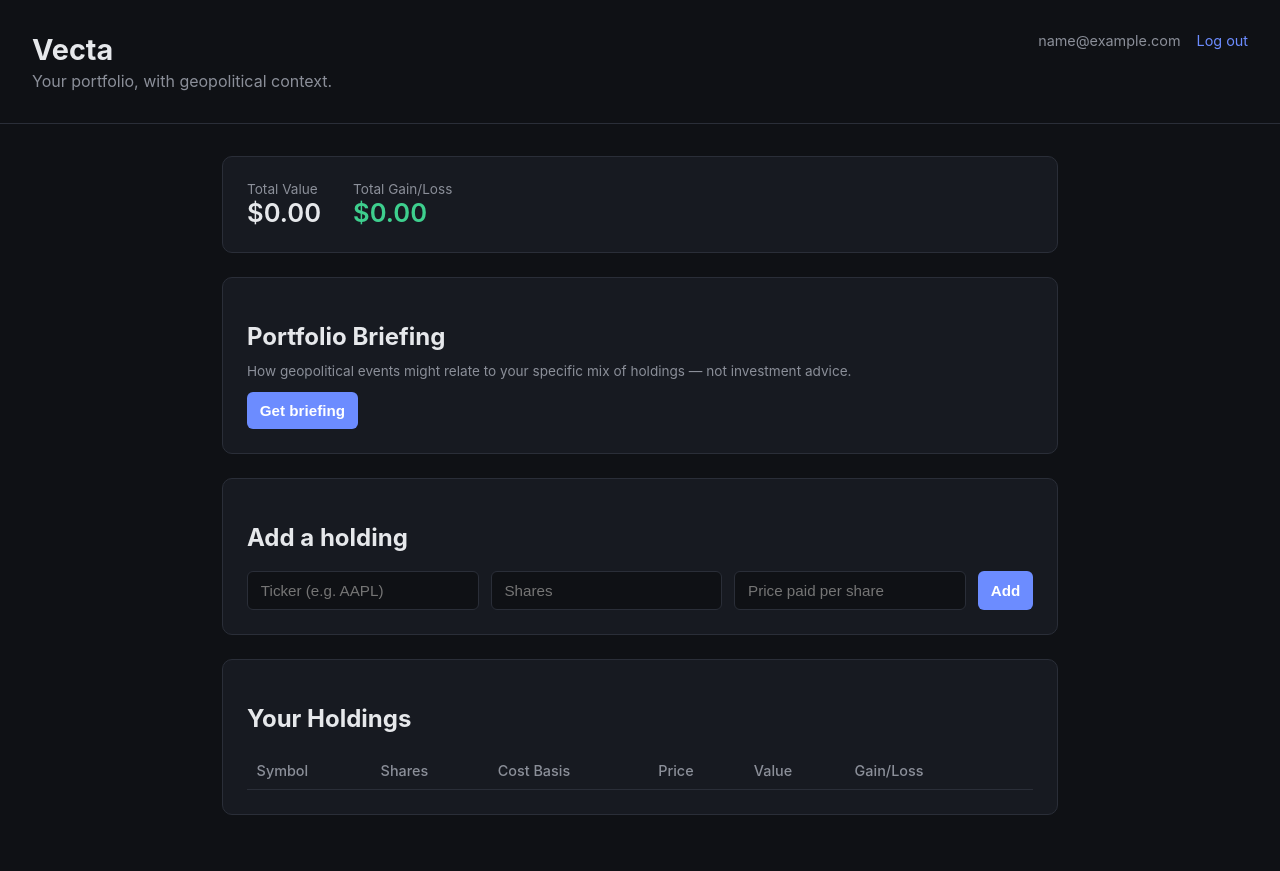
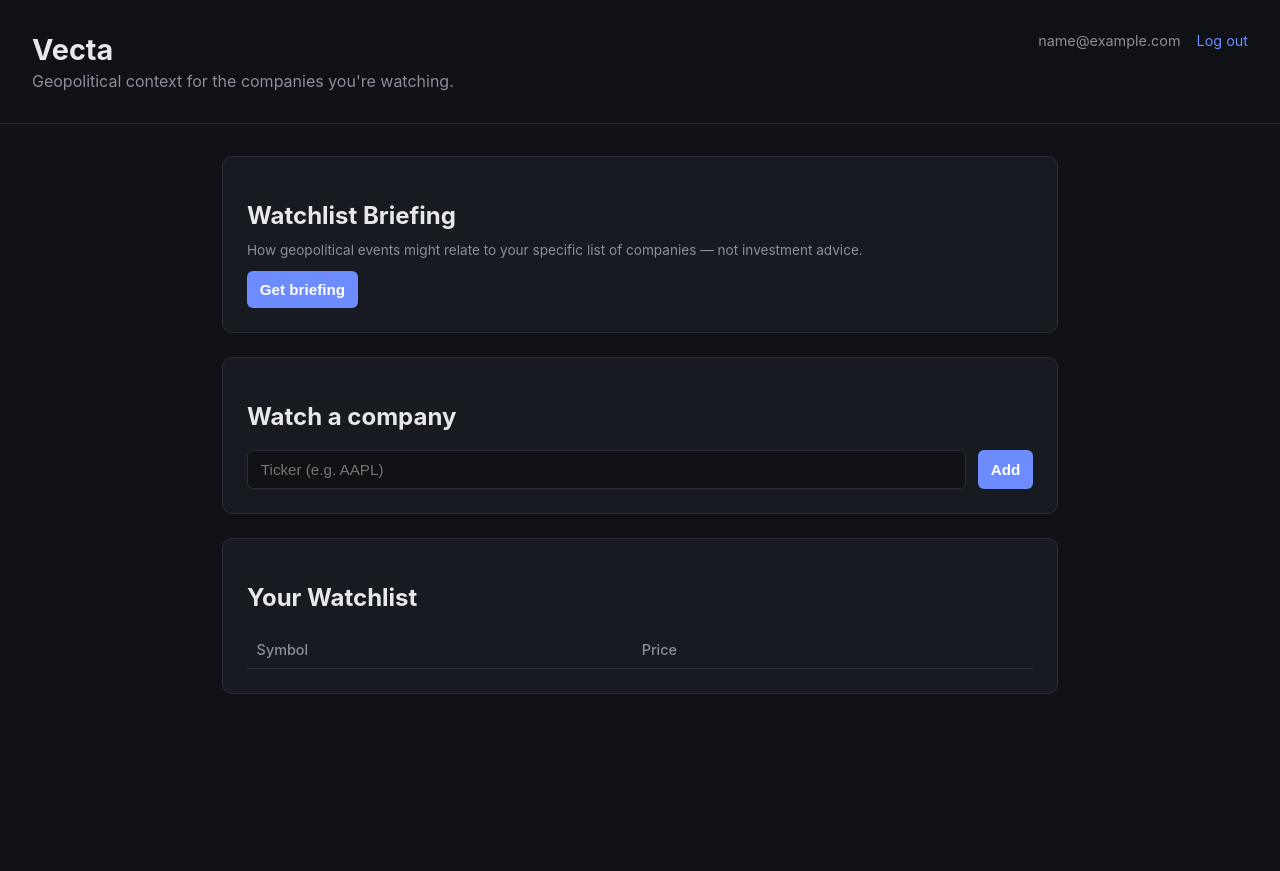
Before and after one commit to ahmedzoya1021-lgtm/Vecta, a Flask app: page / in a window 1280 px wide. After the commit the page ends 694 px from the top, so only its background shows below. Run offline with Flask 3, Linux system fonts and the light colour scheme; the visitor is signed in with stand-in values (Sample User, id 1); data that the repository does not hold is empty.

Commit message:
Redesign from portfolio tracker to watchlist
Removes shares/cost-basis tracking entirely - other apps already do
P&L tracking well. Vecta now just tracks companies you're watching
and gives geopolitical context on them, which is the actual point.

```diff
--- a/app.py
+++ b/app.py
@@ -1,5 +1,7 @@
 """
-Vecta — Stage 3.
+Vecta — a watchlist with AI-generated geopolitical context, not a portfolio
+tracker. We deliberately don't track shares or cost basis: other apps
+already do P&L tracking well, and that's not the point here.
 
 Run it with: python app.py
 Then open http://localhost:5000 in your browser.
@@ -15,7 +17,7 @@ from flask_login import LoginManager, current_user, login_required
 import insights
 import storage
 from auth import auth_bp
-from models import InsightCache, PortfolioInsight, PriceCache, User, db, utcnow
+from models import InsightCache, PriceCache, User, WatchlistBriefing, db, utcnow
 
 load_dotenv()
 
@@ -48,97 +50,43 @@ def index():
     return render_template("index.html")
 
 
-def _compute_portfolio(user):
-    holdings = storage.list_holdings(user)
-    result = []
-    total_value = 0.0
-    total_cost = 0.0
-
-    for h in holdings:
-        price = _get_price(h["symbol"])
-        value = price * h["shares"] if price is not None else None
-        cost = h["cost_basis"] * h["shares"]
-        gain = (value - cost) if value is not None else None
-
-        if value is not None:
-            total_value += value
-        total_cost += cost
-
-        result.append(
-            {
-                **h,
-                "price": price,
-                "value": value,
-                "gain": gain,
-                "gain_pct": (gain / cost * 100) if gain is not None and cost else None,
-            }
-        )
-
-    # Now that we know the total, go back and add each holding's % of the whole.
-    for h in result:
-        h["weight_pct"] = (h["value"] / total_value * 100) if h["value"] and total_value else None
-
-    return {
-        "holdings": result,
-        "total_value": total_value,
-        "total_cost": total_cost,
-        "total_gain": total_value - total_cost,
-    }
+@app.route("/api/watchlist")
+@login_required
+def get_watchlist():
+    items = storage.list_watchlist(current_user)
+    for item in items:
+        item["price"] = _get_price(item["symbol"])
+    return jsonify({"watchlist": items})
 
 
-@app.route("/api/portfolio")
-@login_required
-def get_portfolio():
-    return jsonify(_compute_portfolio(current_user))
-
-
-def _invalidate_portfolio_insight(user):
-    """Your holdings changed, so any cached whole-portfolio briefing is now
-    describing a portfolio that no longer exists — clear it."""
-    cached = db.session.get(PortfolioInsight, user.id)
+def _invalidate_watchlist_briefing(user):
+    """The watchlist changed, so any cached briefing is now describing a
+    list that no longer exists — clear it."""
+    cached = db.session.get(WatchlistBriefing, user.id)
     if cached is not None:
         db.session.delete(cached)
         db.session.commit()
 
 
-@app.route("/api/holdings", methods=["POST"])
+@app.route("/api/watchlist", methods=["POST"])
 @login_required
-def add_holding():
+def add_to_watchlist():
     data = request.get_json()
     symbol = data.get("symbol", "")
-    shares = data.get("shares")
-    cost_basis = data.get("cost_basis")
 
-    if not symbol or shares is None or cost_basis is None:
-        return jsonify({"error": "symbol, shares, and cost_basis are required"}), 400
+    if not symbol:
+        return jsonify({"error": "symbol is required"}), 400
 
-    holding = storage.add_holding(current_user, symbol, shares, cost_basis)
-    _invalidate_portfolio_insight(current_user)
-    return jsonify(holding), 201
+    item = storage.add_to_watchlist(current_user, symbol)
+    _invalidate_watchlist_briefing(current_user)
+    return jsonify(item), 201
 
 
-@app.route("/api/holdings/<int:holding_id>", methods=["PUT"])
+@app.route("/api/watchlist/<int:item_id>", methods=["DELETE"])
 @login_required
-def update_holding(holding_id):
-    data = request.get_json()
-    shares = data.get("shares")
-    cost_basis = data.get("cost_basis")
-
-    if shares is None or cost_basis is None:
-        return jsonify({"error": "shares and cost_basis are required"}), 400
-
-    holding = storage.update_holding(current_user, holding_id, shares, cost_basis)
-    if holding is None:
-        return jsonify({"error": "not found"}), 404
-    _invalidate_portfolio_insight(current_user)
-    return jsonify(holding)
-
-
-@app.route("/api/holdings/<int:holding_id>", methods=["DELETE"])
-@login_required
-def delete_holding(holding_id):
-    storage.delete_holding(current_user, holding_id)
-    _invalidate_portfolio_insight(current_user)
+def remove_from_watchlist(item_id):
+    storage.remove_from_watchlist(current_user, item_id)
+    _invalidate_watchlist_briefing(current_user)
     return "", 204
 
 
@@ -166,29 +114,24 @@ def get_insight(symbol):
     return jsonify(result)
 
 
-@app.route("/api/portfolio-insight")
+@app.route("/api/watchlist-briefing")
 @login_required
-def get_portfolio_insight():
-    cached = db.session.get(PortfolioInsight, current_user.id)
+def get_watchlist_briefing():
+    cached = db.session.get(WatchlistBriefing, current_user.id)
     if cached is not None and cached.is_fresh():
         return jsonify(
             {"available": True, "summary": cached.summary, "sources": json.loads(cached.sources_json)}
         )
 
-    portfolio = _compute_portfolio(current_user)
-    holdings_with_weight = [
-        {"symbol": h["symbol"], "weight_pct": h["weight_pct"]}
-        for h in portfolio["holdings"]
-        if h["weight_pct"] is not None
-    ]
+    symbols = [item["symbol"] for item in storage.list_watchlist(current_user)]
 
-    if not holdings_with_weight:
-        return jsonify({"available": False, "summary": "Add a holding first to get a portfolio briefing."})
+    if not symbols:
+        return jsonify({"available": False, "summary": "Add a company first to get a briefing."})
 
-    result = insights.get_portfolio_briefing(holdings_with_weight)
+    result = insights.get_watchlist_briefing(symbols)
 
     if result["available"]:
-        cached = cached or PortfolioInsight(user_id=current_user.id)
+        cached = cached or WatchlistBriefing(user_id=current_user.id)
         cached.summary = result["summary"]
         cached.sources_json = json.dumps(result.get("sources", []))
         cached.fetched_at = utcnow()
--- a/static/app.js
+++ b/static/app.js
@@ -2,79 +2,52 @@
 // /api/... URLs defined in app.py, and updates the page with the results.
 
 const tableBody = document.getElementById("holdings-body");
-const totalValueEl = document.getElementById("total-value");
-const totalGainEl = document.getElementById("total-gain");
 const form = document.getElementById("add-form");
 const briefingBtn = document.getElementById("briefing-btn");
 const briefingResult = document.getElementById("briefing-result");
-
-let lastData = null;
 
 function money(n) {
   if (n === null || n === undefined) return "—";
   return n.toLocaleString("en-US", { style: "currency", currency: "USD" });
 }
 
-function renderRow(h) {
+function renderRow(item) {
   const row = document.createElement("tr");
-  row.dataset.id = h.id;
+  row.dataset.id = item.id;
   row.innerHTML = `
-    <td>${h.symbol}</td>
-    <td class="cell-shares">${h.shares}</td>
-    <td class="cell-cost">${money(h.cost_basis)}</td>
-    <td>${money(h.price)}</td>
-    <td>${money(h.value)}</td>
-    <td class="${h.gain >= 0 ? "positive" : "negative"}">${money(h.gain)}</td>
+    <td>${item.symbol}</td>
+    <td>${money(item.price)}</td>
     <td class="row-actions">
-      <button class="insight-toggle" data-symbol="${h.symbol}">AI context</button>
-      <button class="edit-btn" data-id="${h.id}">Edit</button>
-      <button class="delete-btn" data-id="${h.id}">Remove</button>
+      <button class="insight-toggle" data-symbol="${item.symbol}">AI context</button>
+      <button class="delete-btn" data-id="${item.id}">Remove</button>
     </td>
   `;
   return row;
 }
 
-async function loadPortfolio() {
-  const res = await fetch("/api/portfolio");
+async function loadWatchlist() {
+  const res = await fetch("/api/watchlist");
   const data = await res.json();
-  lastData = data;
-
-  totalValueEl.textContent = money(data.total_value);
-  totalGainEl.textContent = money(data.total_gain);
-  totalGainEl.className = "value " + (data.total_gain >= 0 ? "positive" : "negative");
 
   tableBody.innerHTML = "";
-  for (const h of data.holdings) {
-    tableBody.appendChild(renderRow(h));
+  for (const item of data.watchlist) {
+    tableBody.appendChild(renderRow(item));
   }
 }
 
 form.addEventListener("submit", async (e) => {
   e.preventDefault();
   const symbol = document.getElementById("symbol").value;
-  const shares = document.getElementById("shares").value;
-  const cost_basis = document.getElementById("cost_basis").value;
 
-  await fetch("/api/holdings", {
+  await fetch("/api/watchlist", {
     method: "POST",
     headers: { "Content-Type": "application/json" },
-    body: JSON.stringify({ symbol, shares, cost_basis }),
+    body: JSON.stringify({ symbol }),
   });
 
   form.reset();
-  loadPortfolio();
+  loadWatchlist();
 });
-
-function enterEditMode(row, holding) {
-  row.querySelector(".cell-shares").innerHTML =
-    `<input class="edit-input" type="number" step="any" value="${holding.shares}" data-field="shares">`;
-  row.querySelector(".cell-cost").innerHTML =
-    `<input class="edit-input" type="number" step="any" value="${holding.cost_basis}" data-field="cost_basis">`;
-  row.querySelector(".row-actions").innerHTML = `
-    <button class="save-btn" data-id="${holding.id}">Save</button>
-    <button class="cancel-btn" data-id="${holding.id}">Cancel</button>
-  `;
-}
 
 tableBody.addEventListener("click", async (e) => {
   const target = e.target;
@@ -83,32 +56,9 @@ tableBody.addEventListener("click", async (e) => {
 
   if (target.classList.contains("delete-btn")) {
     const symbol = row.querySelector("td").textContent;
-    if (!confirm(`Remove ${symbol} from your portfolio?`)) return;
-    await fetch(`/api/holdings/${id}`, { method: "DELETE" });
-    loadPortfolio();
-    return;
-  }
-
-  if (target.classList.contains("edit-btn")) {
-    const holding = lastData.holdings.find((h) => String(h.id) === id);
-    enterEditMode(row, holding);
-    return;
-  }
-
-  if (target.classList.contains("cancel-btn")) {
-    loadPortfolio();
-    return;
-  }
-
-  if (target.classList.contains("save-btn")) {
-    const shares = row.querySelector('[data-field="shares"]').value;
-    const cost_basis = row.querySelector('[data-field="cost_basis"]').value;
-    await fetch(`/api/holdings/${id}`, {
-      method: "PUT",
-      headers: { "Content-Type": "application/json" },
-      body: JSON.stringify({ shares, cost_basis }),
-    });
-    loadPortfolio();
+    if (!confirm(`Remove ${symbol} from your watchlist?`)) return;
+    await fetch(`/api/watchlist/${id}`, { method: "DELETE" });
+    loadWatchlist();
     return;
   }
 
@@ -136,7 +86,7 @@ tableBody.addEventListener("click", async (e) => {
     const insightRow = document.createElement("tr");
     insightRow.className = "insight-row";
     insightRow.innerHTML = `
-      <td colspan="7">
+      <td colspan="3">
         ${data.summary}
         ${sourcesHtml ? `<div class="sources">Sources: ${sourcesHtml}</div>` : ""}
       </td>
@@ -150,7 +100,7 @@ briefingBtn.addEventListener("click", async () => {
   briefingBtn.innerHTML = `<span class="spinner"></span>`;
   briefingResult.textContent = "";
 
-  const res = await fetch("/api/portfolio-insight");
+  const res = await fetch("/api/watchlist-briefing");
   const data = await res.json();
 
   briefingBtn.disabled = false;
@@ -166,4 +116,4 @@ briefingBtn.addEventListener("click", async () => {
   `;
 });
 
-loadPortfolio();
+loadWatchlist();
--- a/static/style.css
+++ b/static/style.css
@@ -102,26 +102,6 @@ section {
   margin-bottom: 1.5rem;
 }
 
-.summary {
-  display: flex;
-  gap: 2rem;
-}
-
-.stat .label {
-  display: block;
-  color: var(--muted);
-  font-size: 0.85rem;
-}
-
-.stat .value {
-  display: block;
-  font-size: 1.6rem;
-  font-weight: 600;
-}
-
-.positive { color: var(--green); }
-.negative { color: var(--red); }
-
 #add-form {
   display: flex;
   gap: 0.75rem;
@@ -210,36 +190,9 @@ th { color: var(--muted); font-weight: 500; }
   to { transform: rotate(360deg); }
 }
 
-.edit-input {
-  width: 70px;
-  padding: 0.3rem 0.4rem;
-}
-
 .row-actions {
   display: flex;
   gap: 0.4rem;
-}
-
-.save-btn {
-  background: var(--green);
-  color: #0f1115;
-  font-weight: 600;
-  padding: 0.3rem 0.6rem;
-}
-
-.cancel-btn {
-  background: transparent;
-  color: var(--muted);
-  font-weight: normal;
-  padding: 0.3rem 0.6rem;
-}
-
-.edit-btn {
-  background: transparent;
-  color: var(--text);
-  font-weight: normal;
-  padding: 0.3rem 0.6rem;
-  border-color: var(--border);
 }
 
 .briefing-hint {
--- a/templates/index.html
+++ b/templates/index.html
@@ -9,7 +9,7 @@
   <header class="app-header">
     <div>
       <h1>Vecta</h1>
-      <p class="subtitle">Your portfolio, with geopolitical context.</p>
+      <p class="subtitle">Geopolitical context for the companies you're watching.</p>
     </div>
     <div class="account">
       <span>{{ current_user.email }}</span>
@@ -18,45 +18,28 @@
   </header>
 
   <main>
-    <section class="summary" id="summary">
-      <div class="stat">
-        <span class="label">Total Value</span>
-        <span class="value" id="total-value">$0.00</span>
-      </div>
-      <div class="stat">
-        <span class="label">Total Gain/Loss</span>
-        <span class="value" id="total-gain">$0.00</span>
-      </div>
-    </section>
-
     <section class="briefing">
-      <h2>Portfolio Briefing</h2>
-      <p class="briefing-hint">How geopolitical events might relate to your specific mix of holdings — not investment advice.</p>
+      <h2>Watchlist Briefing</h2>
+      <p class="briefing-hint">How geopolitical events might relate to your specific list of companies — not investment advice.</p>
       <button id="briefing-btn">Get briefing</button>
       <div id="briefing-result"></div>
     </section>
 
     <section class="add-holding">
-      <h2>Add a holding</h2>
+      <h2>Watch a company</h2>
       <form id="add-form">
         <input type="text" id="symbol" placeholder="Ticker (e.g. AAPL)" required>
-        <input type="number" id="shares" placeholder="Shares" step="any" required>
-        <input type="number" id="cost_basis" placeholder="Price paid per share" step="any" required>
         <button type="submit">Add</button>
       </form>
     </section>
 
     <section class="holdings">
-      <h2>Your Holdings</h2>
+      <h2>Your Watchlist</h2>
       <table id="holdings-table">
         <thead>
           <tr>
             <th>Symbol</th>
-            <th>Shares</th>
-            <th>Cost Basis</th>
             <th>Price</th>
-            <th>Value</th>
-            <th>Gain/Loss</th>
             <th></th>
           </tr>
         </thead>
```
Also changed, not shown: insights.py (+15 -18 lines), models.py (+12 -16 lines), storage.py (+10 -25 lines).
